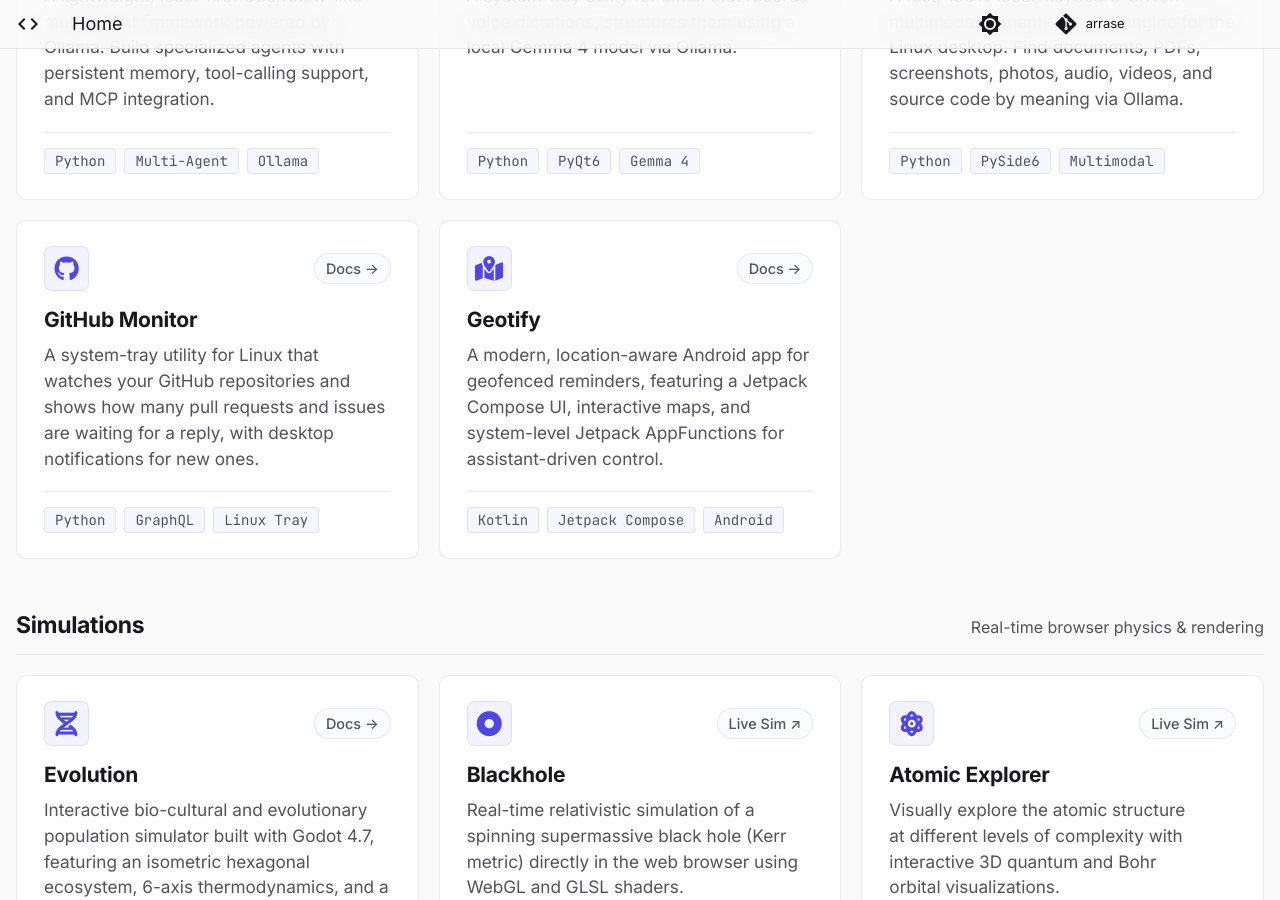
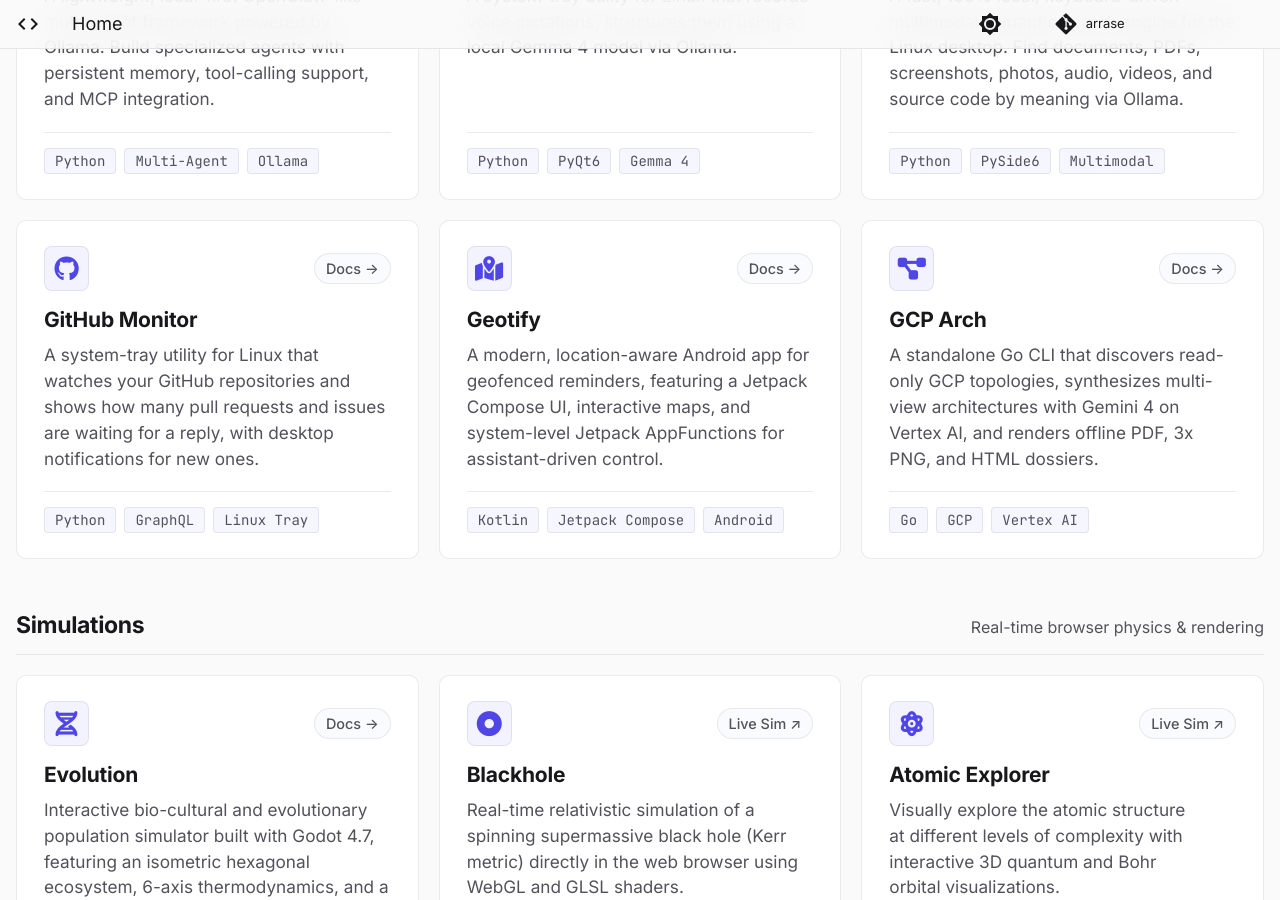
Before and after one commit to arrase/arrase.github.io, an MkDocs documentation site: the page built from docs/index.md, in a window 1280 px wide and 900 px high, scrolled down 1058 px. Built offline with MkDocs 1.6.1 and Material for MkDocs 9.7.7, drawn with Linux system fonts in a browser that asks for light colours.

Commit message:
feat: add GCP Arch project to portal and profile README

```diff
--- a/docs/index.md
+++ b/docs/index.md
@@ -150,6 +150,22 @@ hide:
     </div>
   </a>
 
+  <a href="/gcp-arch" class="feature-card">
+    <div>
+      <div class="card-top">
+        <i class="fas fa-diagram-project feature-icon" aria-hidden="true"></i>
+        <span class="card-badge">Docs →</span>
+      </div>
+      <h3>GCP Arch</h3>
+      <p>A standalone Go CLI that discovers read-only GCP topologies, synthesizes multi-view architectures with Gemini 4 on Vertex AI, and renders offline PDF, 3x PNG, and HTML dossiers.</p>
+    </div>
+    <div class="card-tags">
+      <span class="card-tag">Go</span>
+      <span class="card-tag">GCP</span>
+      <span class="card-tag">Vertex AI</span>
+    </div>
+  </a>
+
 </div>
 
 <div class="section-header">
--- a/generate.py
+++ b/generate.py
@@ -92,6 +92,12 @@ ICON_PATHS = {
     "fas fa-dna": (
         '<path d="M2 15c6.667-6 13.333 0 20-6M9 22c1.798-1.998 2.518-3.995 2.807-5.993M15 2c-1.798 1.998-2.518 3.995-2.807 5.993" fill="none" stroke="{c}" stroke-width="1.8" stroke-linecap="round" stroke-linejoin="round"/>'
         '<path d="m17 6-2.5-2.5M14 8l-1-1M7 18l2.5 2.5M3.5 14.5l.5.5M20 9l.5.5M6.5 12.5l1 1M16.5 10.5l1 1M10 16l1.5 1.5" fill="none" stroke="{c}" stroke-width="1.8" stroke-linecap="round" stroke-linejoin="round"/>'
+    ),
+    "fas fa-diagram-project": (
+        '<rect x="3" y="3.5" width="6.5" height="5.5" rx="1.4" fill="none" stroke="{c}" stroke-width="1.8"/>'
+        '<rect x="14.5" y="3.5" width="6.5" height="5.5" rx="1.4" fill="none" stroke="{c}" stroke-width="1.8"/>'
+        '<rect x="8.75" y="15" width="6.5" height="5.5" rx="1.4" fill="none" stroke="{c}" stroke-width="1.8"/>'
+        '<path d="M9.5 6.25h5M6.25 9v8.75h2.5M17.75 9v8.75h-2.5" fill="none" stroke="{c}" stroke-width="1.8" stroke-linecap="round" stroke-linejoin="round"/>'
     ),
 }
 
```
Also changed, not shown: README.md (+4 -0 lines), projects.yml (+11 -0 lines).
